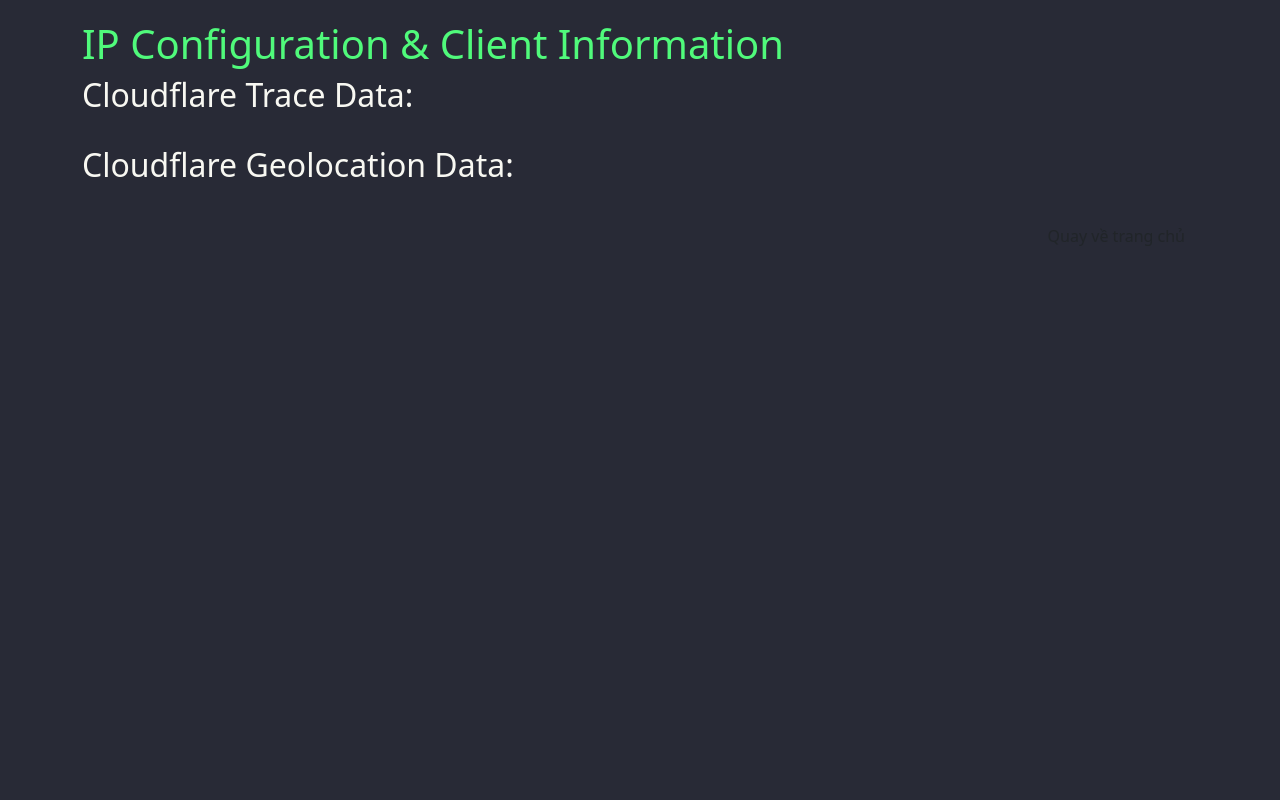
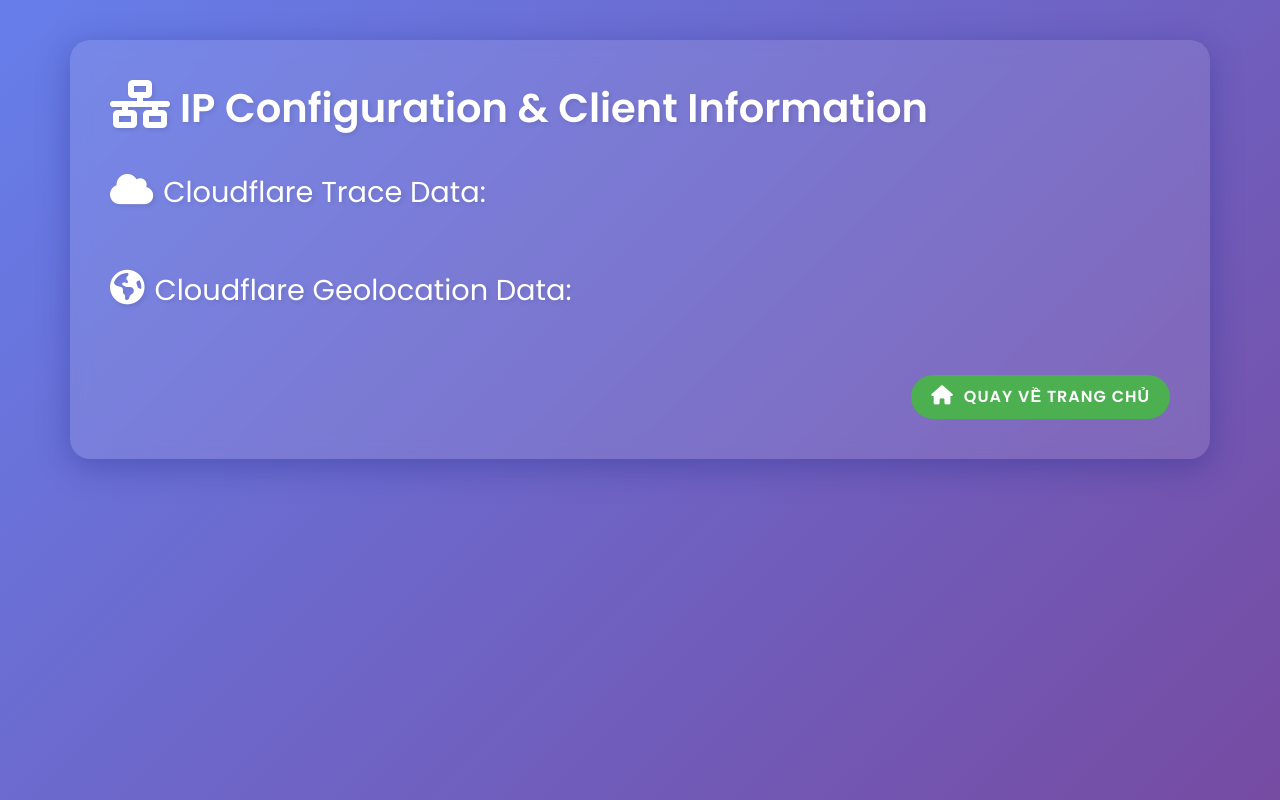
Before and after one commit to tanbaycu/tanbaycu-website, a Flask app: template templates/ipconfig.html in a window 1280 px wide. Run offline with Flask 3, Linux system fonts and the light colour scheme; the template is opened without the code that fills it, so the values that code supplies are empty; parts of the project's set-up code (start-up, migrations or seed data) failed here and were passed over.

Commit message:
new form ip

```diff
--- a/templates/ipconfig.html
+++ b/templates/ipconfig.html
@@ -1,59 +1,141 @@
 <!DOCTYPE html>
 <html lang="en">
+
 <head>
   <meta charset="UTF-8" />
   <meta name="viewport" content="width=device-width, initial-scale=1.0" />
   <title>IP Configuration - Tanbaycu</title>
-    <link
-      href="https://cdn.jsdelivr.net/npm/bootstrap@5.3.0-alpha1/dist/css/bootstrap.min.css"
-      rel="stylesheet"
-    />
-    <link
-      rel="icon"
-      type="image/x-icon"
-      href="{{ url_for('static', filename='favicon.ico') }}"
-    />
+  <link href="https://cdn.jsdelivr.net/npm/bootstrap@5.3.0/dist/css/bootstrap.min.css" rel="stylesheet">
+  <link rel="stylesheet" href="https://cdnjs.cloudflare.com/ajax/libs/font-awesome/6.4.0/css/all.min.css">
+  <link href="https://fonts.googleapis.com/css2?family=Poppins:wght@300;400;600&display=swap" rel="stylesheet">
+  <link rel="icon" type="image/x-icon" href="{{ url_for('static', filename='favicon.ico') }}" />
   <style>
     body {
-        background-color: #282a36;
-        color: #f8f8f2;
+      font-family: 'Poppins', sans-serif;
+      background: linear-gradient(135deg, #667eea 0%, #764ba2 100%);
+      color: #ffffff;
+      min-height: 100vh;
+      padding: 40px 0;
+    }
+
+    .container {
+      background-color: rgba(255, 255, 255, 0.1);
+      backdrop-filter: blur(10px);
+      border-radius: 20px;
+      padding: 40px;
+      box-shadow: 0 8px 32px 0 rgba(31, 38, 135, 0.37);
+    }
+
+    h1,
+    h2 {
+      color: #ffffff;
+      text-shadow: 2px 2px 4px rgba(0, 0, 0, 0.1);
+    }
+
+    h1 {
+      font-weight: 600;
+      margin-bottom: 30px;
+      font-size: 2.5rem;
+    }
+
+    h2 {
+      font-weight: 400;
+      margin-top: 40px;
+      margin-bottom: 20px;
+      font-size: 1.8rem;
+    }
+
+    .list-group-item {
+      background-color: rgba(255, 255, 255, 0.05);
+      border: none;
+      color: #ffffff;
+      padding: 15px;
+      margin-bottom: 10px;
+      border-radius: 10px;
+      transition: all 0.3s ease;
+    }
+
+    .list-group-item:hover {
+      background-color: rgba(255, 255, 255, 0.1);
+      transform: translateY(-5px);
+      box-shadow: 0 5px 15px rgba(0, 0, 0, 0.1);
+    }
+
+    .btn-custom {
+      background-color: #4CAF50;
+      border: none;
+      padding: 10px 20px;
+      color: white;
+      border-radius: 50px;
+      transition: all 0.3s ease;
+      font-weight: 600;
+      text-transform: uppercase;
+      letter-spacing: 1px;
+    }
+
+    .btn-custom:hover {
+      background-color: #45a049;
+      box-shadow: 0 5px 15px rgba(0, 0, 0, 0.2);
+      transform: translateY(-2px);
+    }
+
+    .icon {
+      margin-right: 10px;
+      font-size: 1.2em;
+    }
+
+    @media (max-width: 768px) {
+      .container {
         padding: 20px;
       }
+
       h1 {
-        color: #50fa7b;
+        font-size: 2rem;
       }
-      .list-group-item {
-        background-color: #44475a;
-        border-color: #6272a4;
-        color: #f8f8f2;
+
+      h2 {
+        font-size: 1.5rem;
+      }
     }
   </style>
 </head>
+
 <body>
   <div class="container">
-      <h1>IP Configuration & Client Information</h1>
+    <h1><i class="fas fa-network-wired icon"></i>IP Configuration & Client Information</h1>
 
-      <h2>Cloudflare Trace Data:</h2>
+    <h2><i class="fas fa-cloud icon"></i>Cloudflare Trace Data:</h2>
     <ul class="list-group">
       {% for key, value in trace.items() %}
-        <li class="list-group-item">{{ key }}: {{ value }}</li>
+      <li class="list-group-item"><strong>{{ key }}:</strong> {{ value }}</li>
       {% endfor %}
     </ul>
 
-      <h2 class="mt-4">Cloudflare Geolocation Data:</h2>
+    <h2><i class="fas fa-globe-americas icon"></i>Cloudflare Geolocation Data:</h2>
     <ul class="list-group">
       {% for key, value in geo.items() %}
-        <li class="list-group-item">{{ key }}: {{ value }}</li>
+      <li class="list-group-item"><strong>{{ key }}:</strong> {{ value }}</li>
       {% endfor %}
     </ul>
-      <div class="d-flex justify-content-end mt-4">
-        <button
-          onclick="location.href='{{ url_for('homepage') }}'"
-          class="btn btn-custom"
-        >
-          Quay về trang chủ
+
+    <div class="d-flex justify-content-end mt-5">
+      <button onclick="location.href='{{ url_for('homepage') }}'" class="btn btn-custom">
+        <i class="fas fa-home icon"></i>Quay về trang chủ
       </button>
     </div>
   </div>
+
+  <script src="https://cdn.jsdelivr.net/npm/bootstrap@5.3.0/dist/js/bootstrap.bundle.min.js"></script>
+  <script>
+    document.addEventListener('DOMContentLoaded', (event) => {
+      document.querySelectorAll('.list-group-item').forEach((item, index) => {
+        setTimeout(() => {
+          item.style.opacity = '1';
+          item.style.transform = 'translateY(0)';
+        }, index * 100);
+      });
+    });
+  </script>
 </body>
+
 </html>
```
Lines whose indentation alone changed are shown as unchanged.
